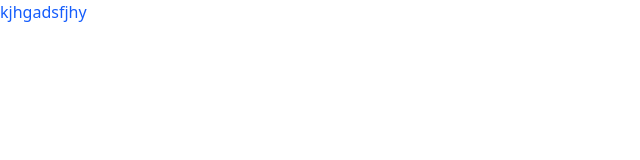
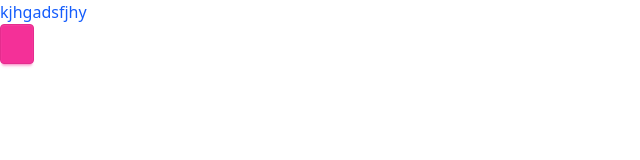
Before and after one commit to staten-island-tech/supabase-project-superawsomecatanthingithinkhopefully, a Vue app in the folder app/: page / in a window 1280 px wide. Shown: the top 160 px of the page, without its empty margins (0-640 px from the left). Built offline with nearby package versions, Linux system fonts and the light colour scheme; the HTML template or start-up script is replaced by a standard one.

Commit message:
daisy ui ochin xorosho

```diff
--- a/app/src/App.vue
+++ b/app/src/App.vue
@@ -1,6 +1,7 @@
 <template>
   <div>
     <h1 class="text-blue-600">kjhgadsfjhy</h1>
+    <button class="btn btn-secondary"></button>
   </div>
 </template>
 
```
